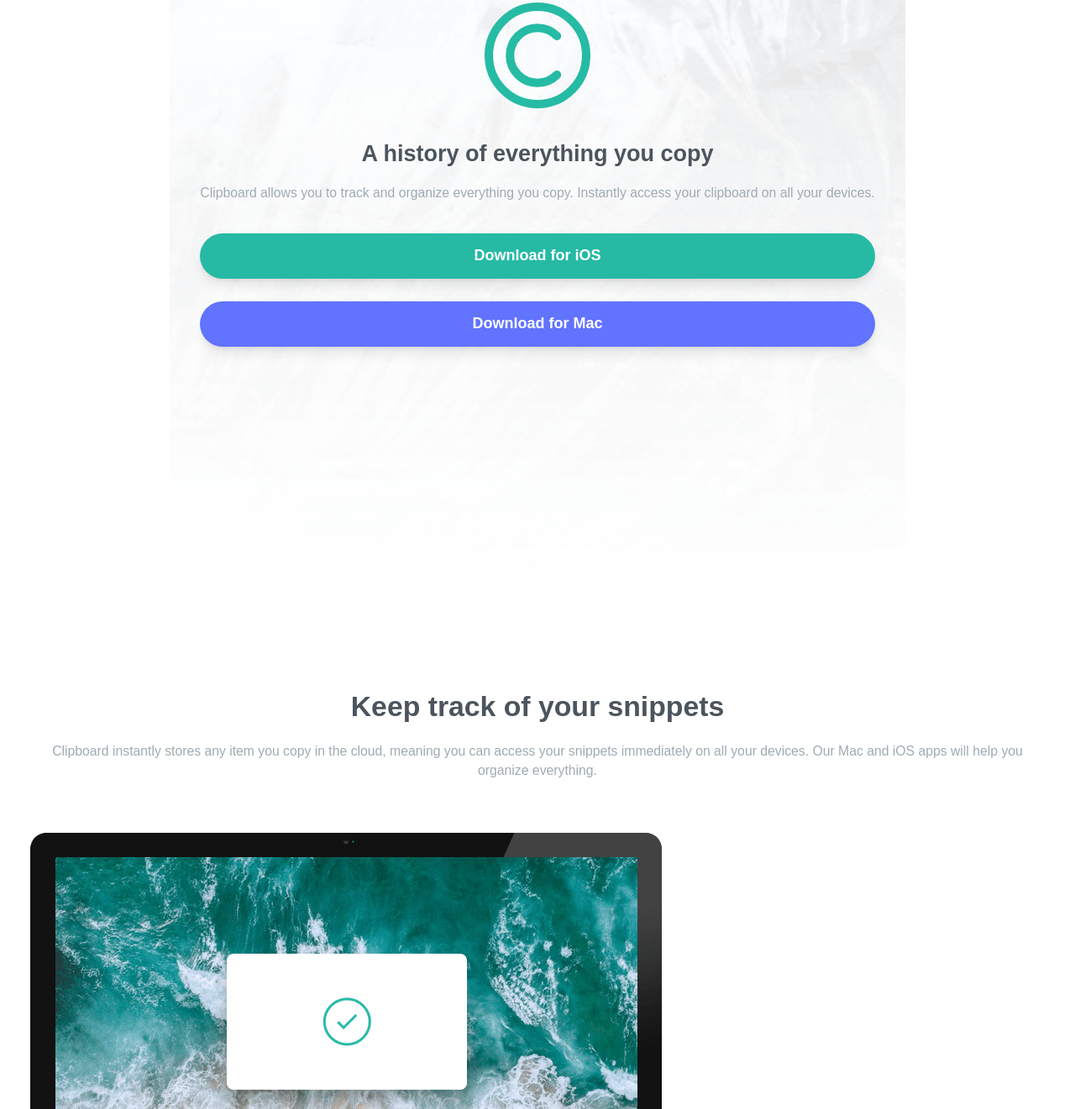
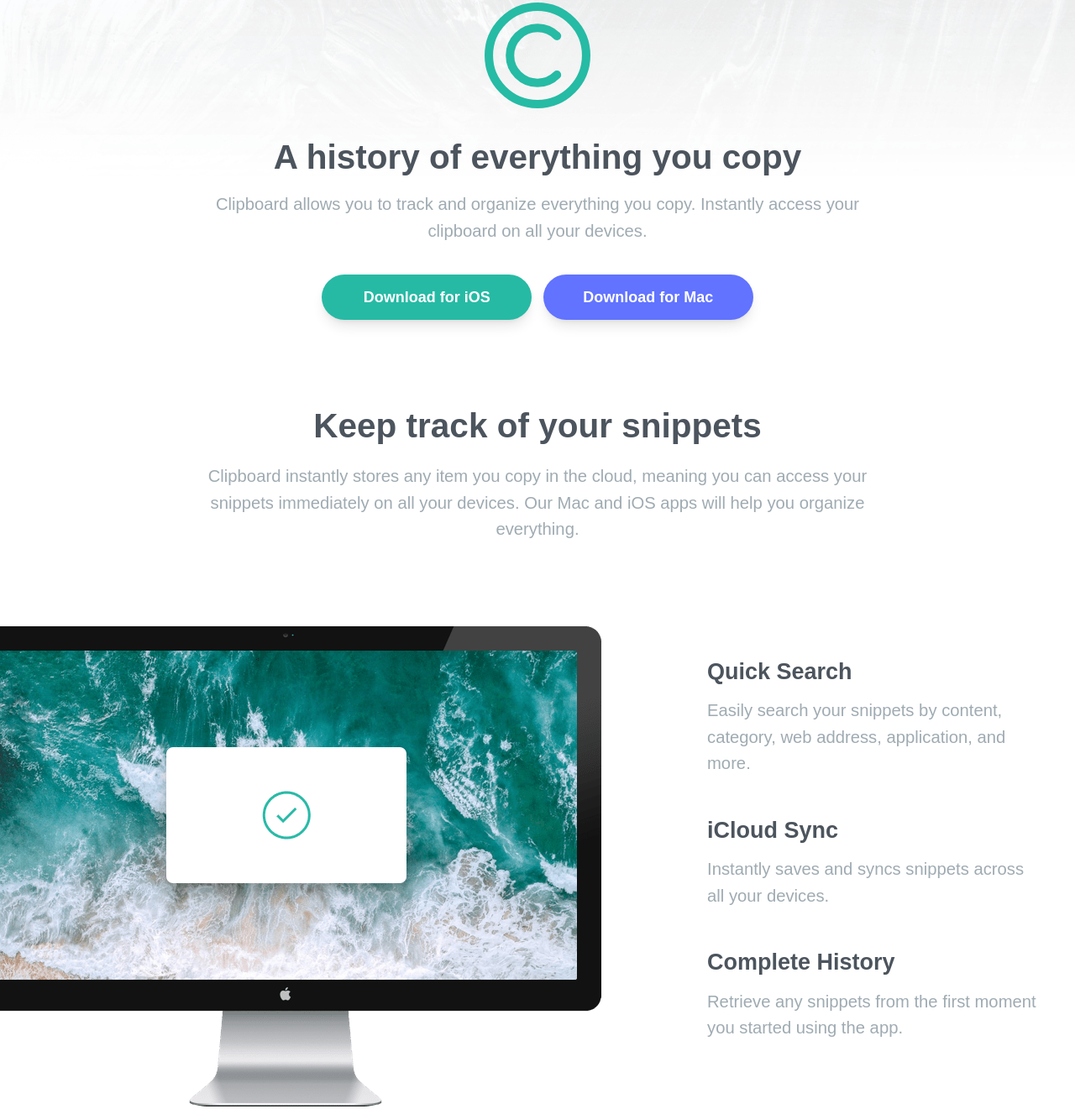
Before and after one commit to davidG199/Clipboard-landing-page, a website: page src/index.html in a window 1280 px wide. Shown: the part 105-1426 px from the top of the page at 84% size. Drawn offline with Linux system fonts and the light colour scheme; a web font is replaced by a local one.

Commit message:
buil desktop design

```diff
--- a/src/index.html
+++ b/src/index.html
@@ -29,91 +29,110 @@
   <body class="p-0 m-0">
     <main class="flex justify-center items-center flex-col text-center">
       <section
-        class="flex flex-col items-center h-screen pt-24 px-8"
+        class="w-full h-screen md:h-auto py-24 md:pb-12 px-8 flex justify-center"
         id="section-header"
       >
-        <img src="../images/logo.svg" alt="" class="w-28 h-28 mb-8" />
-        <p class="text-2xl text-Dark-Grayish-Blue font-semibold mx-2">
+        <div class="flex flex-col items-center md:w-[850px] md:px-1">
+          <img
+            src="../images/logo.svg"
+            alt="logo-main"
+            class="w-28 h-28 mb-8"
+          />
+          <p
+            class="text-2xl md:text-4xl md:mx-0 mx-2 text-Dark-Grayish-Blue font-semibold"
+          >
             A history of everything you copy
           </p>
-        <p class="mt-4 mb-8 text-Grayish-Blue text-sm">
+          <p class="mt-4 mb-8 text-Grayish-Blue text-sm md:text-lg">
             Clipboard allows you to track and organize everything you copy.
             Instantly access your clipboard on all your devices.
           </p>
-        <div class="flex flex-col w-full">
+          <div class="flex flex-col w-full md:flex-row justify-center gap-3">
             <button
-            class="bg-Strong-Cyan text-white w-full mb-6 h-12 rounded-3xl font-semibold shadow-lg"
+              class="bg-Strong-Cyan text-white mb-6 h-12 rounded-3xl font-semibold shadow-lg md:w-[250px]"
             >
               Download for iOS
             </button>
             <button
-            class="bg-Light-Blue text-white h-12 rounded-3xl font-semibold shadow-lg"
+              class="bg-Light-Blue text-white h-12 rounded-3xl font-semibold shadow-lg md:w-[250px]"
             >
               Download for Mac
             </button>
           </div>
+        </div>
       </section>
 
-      <section class="px-8 mt-28 mb-14">
-        <h2 class="text-Dark-Grayish-Blue font-semibold text-3xl mb-5">
+      <section
+        class="px-8 mt-28 md:mt-5 mb-14 flex flex-col justify-center items-center w-full"
+      >
+        <div class="md:w-[850px]">
+          <h2
+            class="text-Dark-Grayish-Blue font-semibold text-3xl mb-5 md:text-4xl"
+          >
             Keep track of your snippets
           </h2>
-        <p class="text-Grayish-Blue mb-14 text-sm">
-          Clipboard instantly stores any item you copy in the cloud, meaning you
-          can access your snippets immediately on all your devices. Our Mac and
-          iOS apps will help you organize everything.
+          <p class="text-Grayish-Blue mb-14 text-sm md:text-lg">
+            Clipboard instantly stores any item you copy in the cloud, meaning
+            you can access your snippets immediately on all your devices. Our
+            Mac and iOS apps will help you organize everything.
           </p>
-        <img src="../images/image-computer.png" alt="tv" class="" />
-      </section>
+        </div>
+        <div class="mt-8 flex flex-col md:flex-row w-full">
+          <img src="../images/image-computer.png" alt="tv" class="md:relative md:-left-16" />
+          <div class="md:w-[450px] md:text-start md:ml-12">
 
-      <section class="px-8">
-        <p class="text-Dark-Grayish-Blue font-semibold text-2xl mb-3">
+          <p class="text-Dark-Grayish-Blue font-semibold text-2xl mb-3 mt-8">
             Quick Search
           </p>
-        <p class="text-Grayish-Blue mb-10 text-sm">
+          <p class="text-Grayish-Blue mb-10 text-sm md:text-lg">
             Easily search your snippets by content, category, web address,
             application, and more.
           </p>
           <h2 class="text-Dark-Grayish-Blue font-semibold text-2xl mb-3">
             iCloud Sync
           </h2>
-        <p class="text-Grayish-Blue mb-10 text-sm">
+          <p class="text-Grayish-Blue mb-10 text-sm md:text-lg">
             Instantly saves and syncs snippets across all your devices.
           </p>
           <h2 class="text-Dark-Grayish-Blue font-semibold text-2xl mb-3">
             Complete History
           </h2>
-        <p class="text-Grayish-Blue mb-14 text-sm">
-          Retrieve any snippets from the first moment you started using the app.
+          <p class="text-Grayish-Blue mb-14 text-sm md:text-lg">
+            Retrieve any snippets from the first moment you started using the
+            app.
           </p>
+          </div>
+        </div>
       </section>
 
-      <section class="px-8 w-full mt-20">
-        <h2 class="text-Dark-Grayish-Blue font-semibold text-2xl mb-3">
+      <section class="px-8 w-full mt-20 md:mt-10 flex flex-col items-center">
+        <h2 class="text-Dark-Grayish-Blue font-semibold text-2xl mb-3 md:text-4xl">
           Access Clipboard anywhere
         </h2>
-        <p class="text-Grayish-Blue mb-12 text-sm">
+        <p class="text-Grayish-Blue mb-12 text-sm md:text-lg md:px-64">
           Whether you’re on the go, or at your computer, you can access all your
           Clipboard snippets in a few simple clicks.
         </p>
-        <img src="../images/image-devices.png" alt="" />
+        <img src="../images/image-devices.png" alt="image-devices" class="md:w-[950px] md:h-[650px]"/>
       </section>
 
-      <section class="px-8 mt-24">
+      <section class="px-8 mt-24 md:mt-14 md:flex md:flex-col items-center">
         <div>
-          <h2 class="text-Dark-Grayish-Blue font-semibold text-2xl mb-3">
+          <h2 class="text-Dark-Grayish-Blue font-semibold text-2xl md:text-4xl mb-3">
             Supercharge your workflow
           </h2>
-          <p class="text-Grayish-Blue mb-16 text-sm">
+          <p class="text-Grayish-Blue mb-16 text-sm md:text-lg">
             We’ve got the tools to boost your productivity.
           </p>
         </div>
+
+        <div class="grid md:grid-cols-3 md:mt-10 md:h-min">
         <div class="flex flex-col items-center">
           <img src="../images/icon-blacklist.svg" alt="" />
           <h2 class="text-Dark-Grayish-Blue font-semibold text-2xl mt-9 mb-3">
             Create blacklists
           </h2>
-          <p class="text-Grayish-Blue mb-12 text-sm">
+          <p class="text-Grayish-Blue mb-12 text-sm md:text-lg">
             Ensure sensitive information never makes its way to your clipboard
             by excluding certain sources.
           </p>
@@ -123,7 +142,7 @@
           <h2 class="text-Dark-Grayish-Blue font-semibold text-2xl mb-3 mt-9">
             Plain text snippets
           </h2>
-          <p class="text-Grayish-Blue mb-12 text-sm">
+          <p class="text-Grayish-Blue mb-12 text-sm md:text-lg">
             Remove unwanted formatting from copied text for a consistent look.
           </p>
         </div>
@@ -132,9 +151,10 @@
           <h2 class="text-Dark-Grayish-Blue font-semibold text-2xl mb-3 mt-9">
             Sneak preview
           </h2>
-          <p class="text-Grayish-Blue mb-12 text-sm">
+          <p class="text-Grayish-Blue mb-12 text-sm md:text-lg">
             Quick preview of all snippets on your Clipboard for easy access.
           </p>
+        </div>
         </div>
       </section>
 
--- a/src/input.css
+++ b/src/input.css
@@ -8,6 +8,14 @@
 }
 
 #section-header{
-    background: url(../images/bg-header-mobile.png) no-repeat center center;
-    background-size: cover
+    background: url(../images/bg-header-mobile.png) no-repeat;
+    background-size: contain;
 }
+
+@media (min-width: 768px) {
+
+    #section-header{
+        background: url(../images/bg-header-desktop.png) no-repeat;
+        background-size: contain;
+    }
+}
```
Also changed, not shown: src/output.css. Lines whose indentation alone changed are shown as unchanged.
